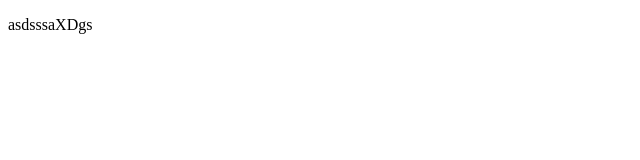
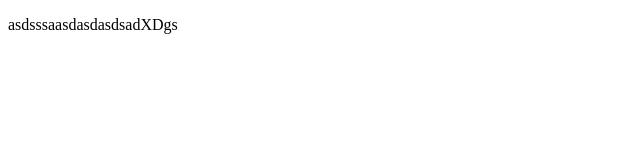
Before and after one commit to SergioCAUTCH/Moto-partes-Thania, a plain HTML site: page index.html in a window 1280 px wide. Shown: the whole page, without its empty margins (0-640 px from the left). Drawn offline with Linux system fonts and the light colour scheme.

Commit message:
asdasdasd

```diff
--- a/index.html
+++ b/index.html
@@ -7,6 +7,6 @@
     <title>Document</title>
 </head>
 <body>
-    <p>asdsssaXDgs</p>
+    <p>asdsssaasdasdasdsadXDgs</p>
 </body>
 </html>
```
